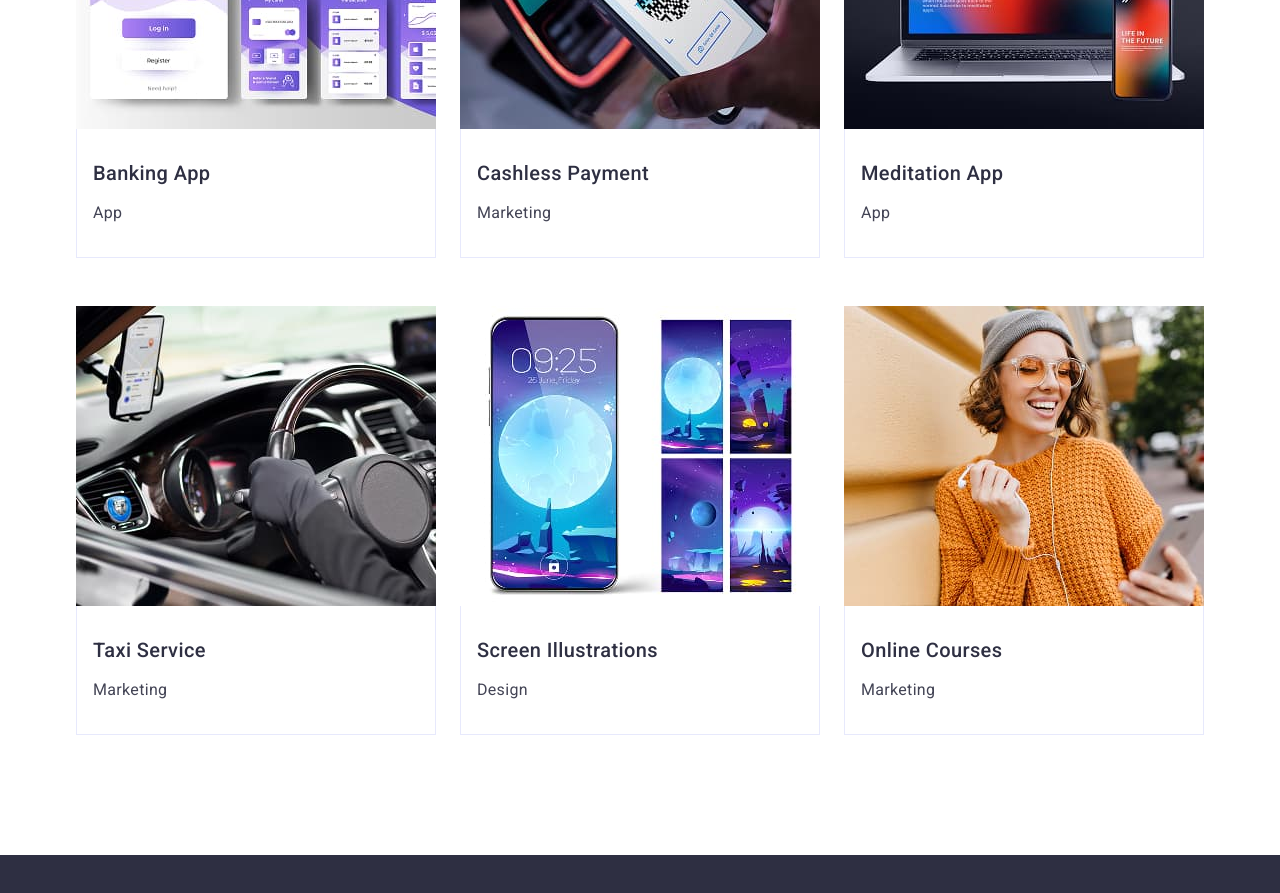
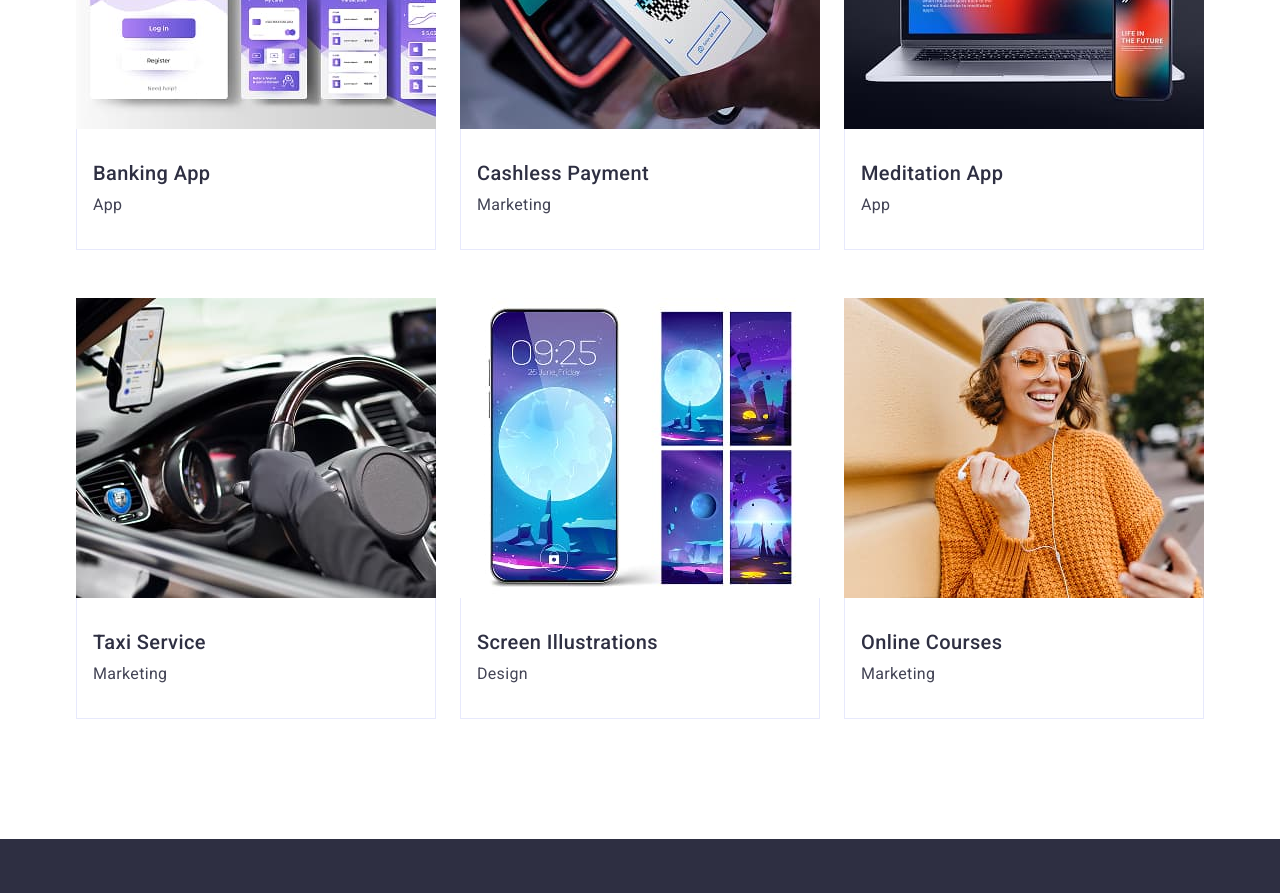
Before and after one commit to IrynaShashkevych28/goit-markup-hw-03, a plain HTML site: page index.html in a window 1280 px wide. Shown: the part 2720-3613 px from the top of the page. Drawn offline with nearby package versions, Linux system fonts and the light colour scheme.

Commit message:
add a new changes

```diff
--- a/css/styles.css
+++ b/css/styles.css
@@ -35,7 +35,7 @@ section{
   padding-bottom: 120px;
   padding-top: 120px;
 }
-
+/* Header*/
 .header{
   padding: 24px ;
   border-bottom: 1px solid #E7E9FC;
@@ -44,7 +44,6 @@ section{
   display: flex;
   align-items: center;
   padding: 0 15px;
-
 }
 
 .menu{
@@ -140,7 +139,7 @@ address{
   color: #404BBF;
 }
 
-
+/* Hero-section */
 .visually-hidden {
  position: absolute;
  width: 1px;
@@ -210,6 +209,7 @@ address{
 
 
   }
+  /* Fetures-section */
   .features-item{
     width: 264px;
     text-align: left;
@@ -239,6 +239,7 @@ address{
   color: #434455;
   font-size: 16px;
 }
+/* Team-section */
 .team{
   background-color: #F4F4FD;
   width: 1440px;
@@ -304,6 +305,7 @@ address{
   margin-bottom: 32px;
 
 }
+/* Portfolio-section */
 
 .portfolio-title{
 color: #2E2F42;
@@ -313,6 +315,11 @@ text-align: center;
 line-height: 1.11;
 text-transform: capitalize;
 margin: 0 auto 72px;
+}
+.wrapper{
+  padding: 32px 16px;
+  border: 1px solid #E7E9FC;
+   border-top: none;
 }
 .portfolio-card{
     display: block;
@@ -330,17 +337,7 @@ margin: 0 auto 72px;
   margin: 0;
  }
 
-.container.wrapper{
-max-width: 1158px;
-  margin-left: auto;
-  margin-right: auto;
-  padding: 32px 16px
 
-
-
-
-
- }
 
  .portfolio-item{
   background-color: #ffffff;
@@ -359,33 +356,18 @@ max-width: 1158px;
   letter-spacing: 0.02em;
   color: #2E2F42;
   line-height: 1.2;
-  padding-top: 32px;
-  padding-bottom: 8px;
-  padding-left: 16px;
-
-
-
+  margin-bottom: 8px;
 
  }
 
- .portfolio-item > .wrapper {
-  border: 1px solid #E7E9FC;
-   border-top: none;
-  width: 100%;
-
-
-}
  .portfolio-text{
   font-size: 16px;
   line-height: 1.5;
   letter-spacing: 0.02em;
   color: #434455;
-  padding-bottom: 32px;
-  padding-left: 16px;
-
-
+  margin: 0;
  }
-
+/* Footer */
 .site-footer {
   background-color: #2E2F42;
   padding: 100px 0;
```
